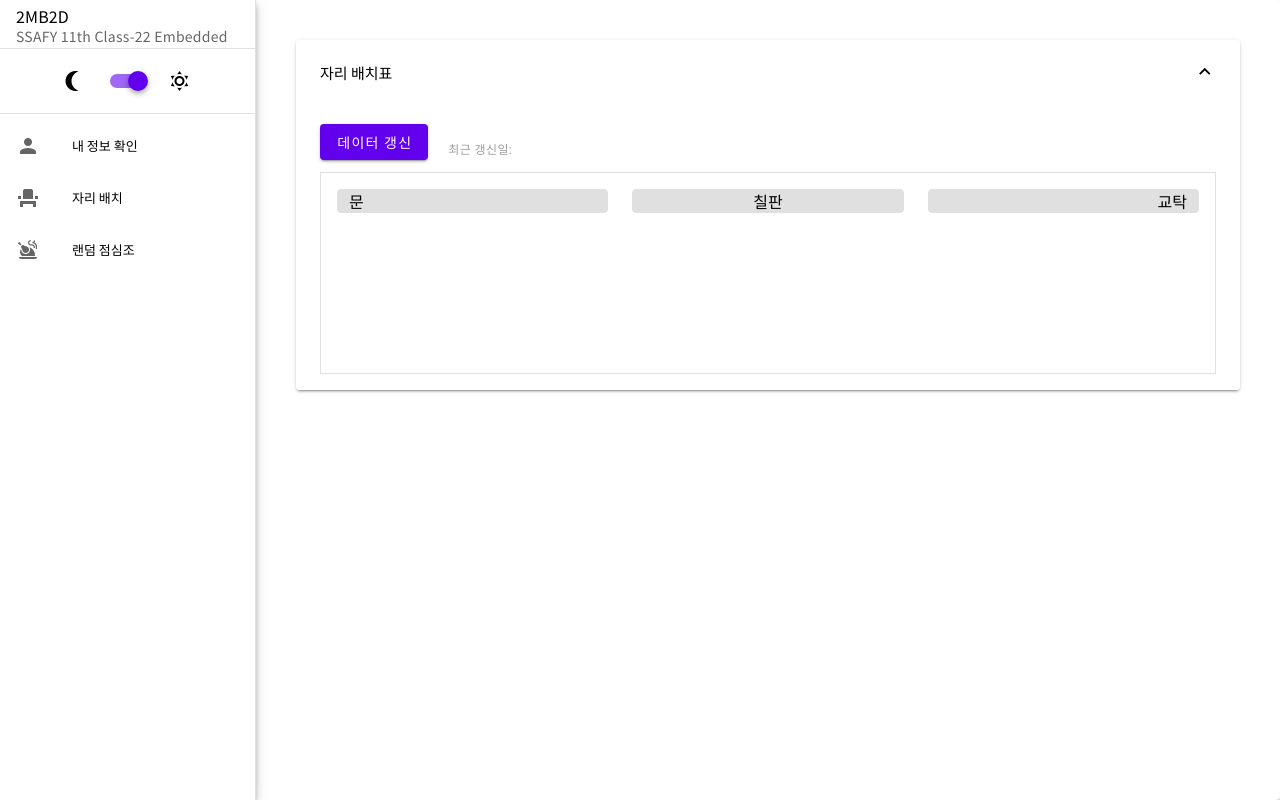
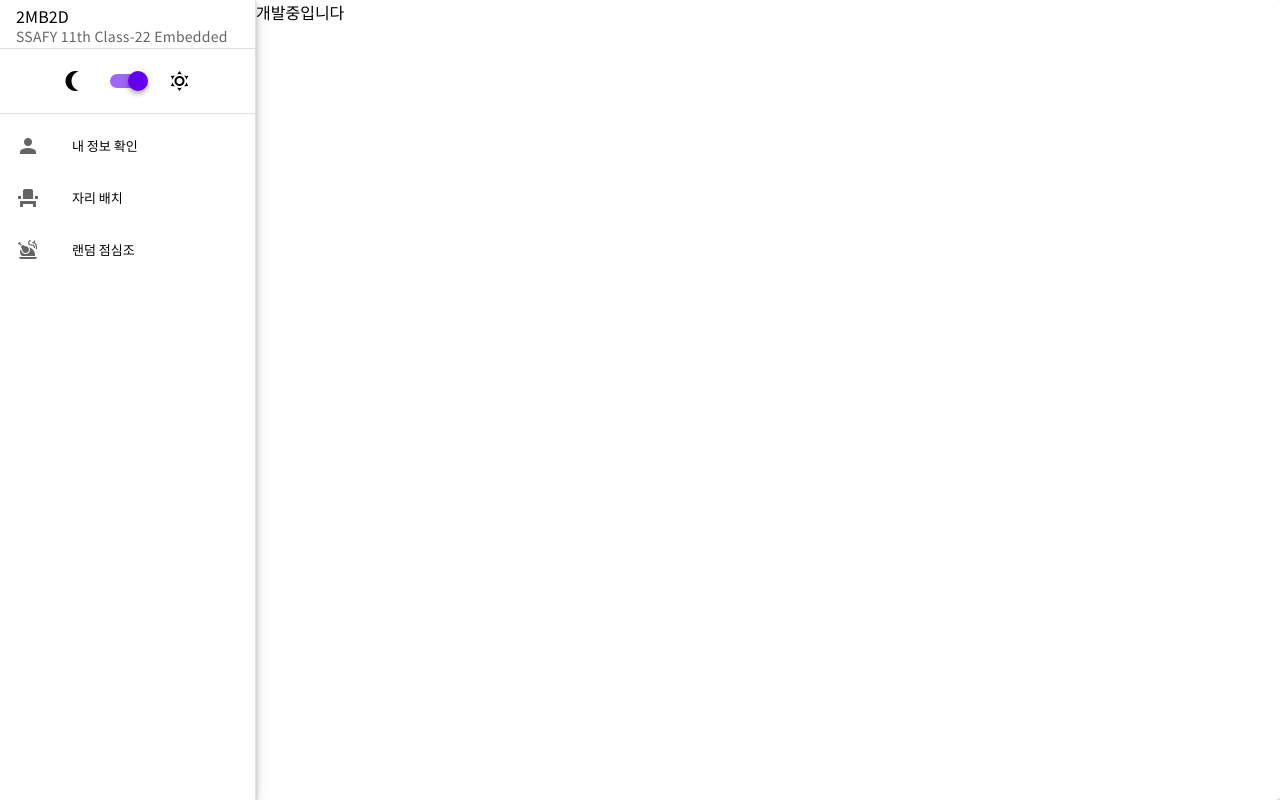
Before and after one commit to MS-Harine/2mb2d-frontend, a Vue app: page /#/lunch in a window 1280 px wide. Before the commit this address led to /#/account. Built offline with nearby package versions, Linux system fonts and the light colour scheme.

Commit message:
Add account/launch page placeholder

```diff
--- a/package.json
+++ b/package.json
@@ -2,7 +2,7 @@
   "name": "2mb2d-front",
   "version": "0.1.0",
   "private": true,
-  "homepage": "https://ms-harine.github.io/2mb2d-front",
+  "homepage": "https://harine.duckdns.org/",
   "scripts": {
     "serve": "vue-cli-service serve",
     "build": "vue-cli-service build",
--- /dev/null
+++ b/src/pages/AccountPage.vue
@@ -0,0 +1,3 @@
+<template>
+  <div>개발중입니다</div>
+</template>
--- /dev/null
+++ b/src/pages/LaunchPage.vue
@@ -0,0 +1,3 @@
+<template>
+  <div>개발중입니다</div>
+</template>
--- a/src/router/index.ts
+++ b/src/router/index.ts
@@ -1,4 +1,6 @@
 import SeatPage from "@/pages/SeatPage.vue";
+import AccountPage from "@/pages/AccountPage.vue";
+import LaunchPage from "@/pages/LaunchPage.vue";
 import { createRouter, createWebHashHistory } from "vue-router";
 
 const router = createRouter({
@@ -7,7 +9,7 @@ const router = createRouter({
     {
       path: '/account',
       name: "account",
-      component: SeatPage
+      component: AccountPage
     },
     {
       path: '/seat',
@@ -17,7 +19,7 @@ const router = createRouter({
     {
       path: '/lunch',
       name: "lunch",
-      component: SeatPage
+      component: LaunchPage
     },
   ],
 });
--- a/vue.config.js
+++ b/vue.config.js
@@ -1,5 +1,5 @@
 const { defineConfig } = require('@vue/cli-service')
 module.exports = defineConfig({
   transpileDependencies: true,
-  publicPath: '/2mb2d-frontend'
+  publicPath: '/'
 })
```
